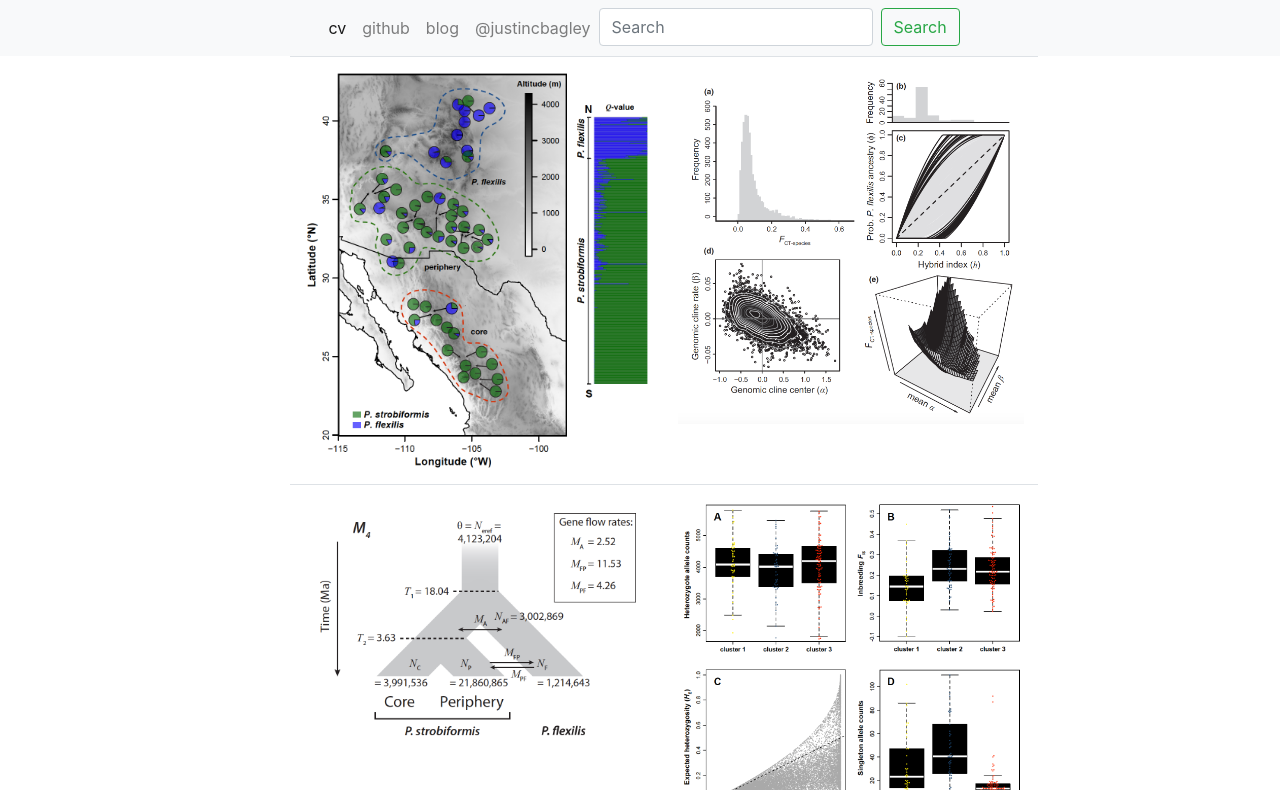
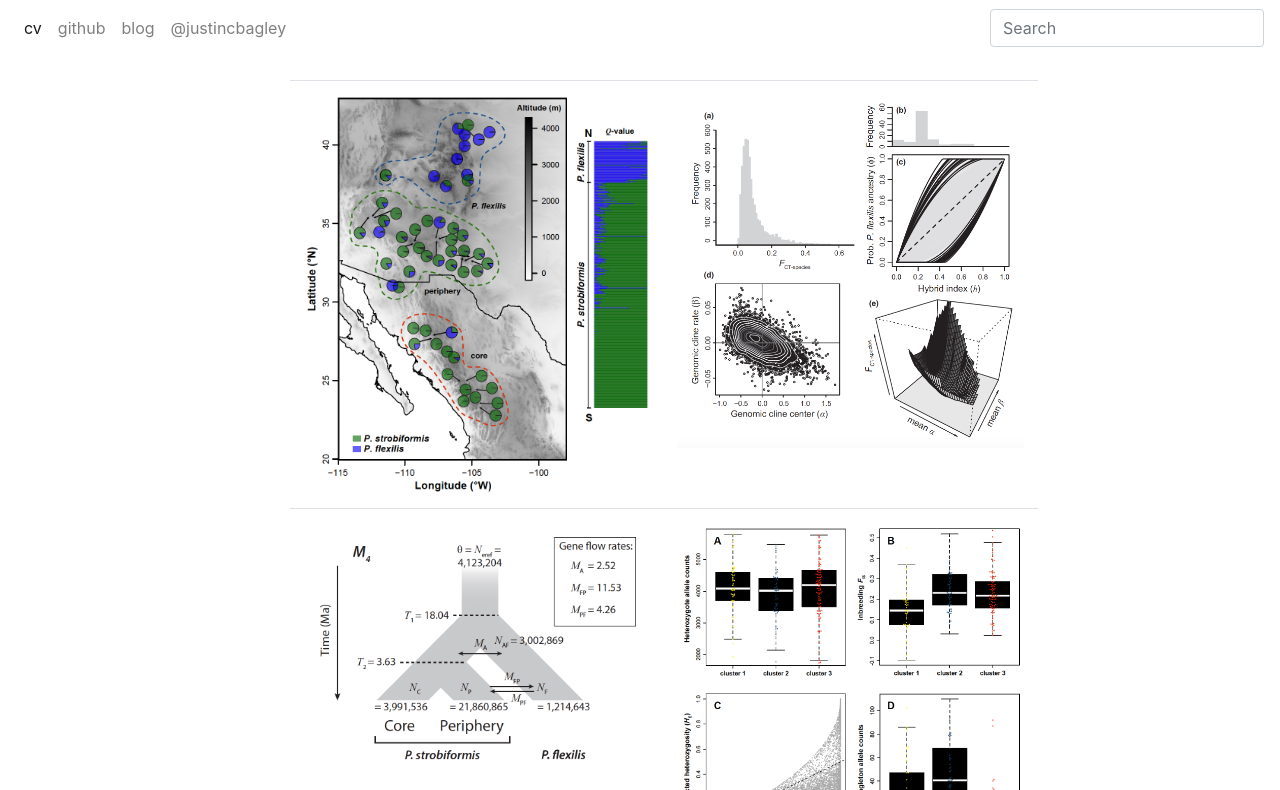
Before and after one commit to justincbagley/bootstrap4-portfolio-site, a website: page index.html in a window 1280 px wide. Shown: the part 56-846 px from the top of the page. Drawn offline with Linux system fonts and the light colour scheme.

Commit message:
Update index.html

```diff
--- a/index.html
+++ b/index.html
@@ -60,15 +60,21 @@
       </div>
     </nav>
 
-<nav class="navbar navbar-expand-sm navbar-light bg-light" data-toggle="affix">
-    <div class="mx-auto d-sm-flex d-block flex-sm-nowrap">
-<!--        <a class="navbar-brand" href="#"></a>
-        <button class="navbar-toggler" type="button" data-toggle="collapse" data-target="#navbarsExample11" aria-expanded="false" aria-label="Toggle navigation">
-            <span class="navbar-toggler-icon"></span>
-        </button>
+<!--Collapsible SUB Navbar-->
+<nav class="navbar navbar-expand-lg navbar-light blue-grey lighten-5 mb-4">
+
+    <!-- Navbar brand
+    <a class="navbar-brand" href="#"></a>
 	-->
-	<div class="collapse navbar-collapse text-center" id="navbarsExample11">
-            <ul class="navbar-nav">
+    <!-- Collapse button -->
+    <button class="navbar-toggler" type="button" data-toggle="collapse" data-target="#navbarSupportedContent" aria-controls="navbarSupportedContent"
+        aria-expanded="false" aria-label="Toggle navigation"><span class="navbar-toggler-icon"></span></button>
+
+    <!-- Collapsible content -->
+    <div class="collapse navbar-collapse" id="navbarSupportedContent">
+
+        <!-- Links -->
+        <ul class="navbar-nav mr-auto">
             <li class="nav-item active">
 				<a class="nav-link" href="pdf/Bagley_CV_May152018.pdf">cv</a>
             </li>
@@ -81,16 +87,29 @@
             <li class="nav-item">
 				<a class="nav-link" href="https://twitter.com/justincbagley">@justincbagley</a>
             </li>
-		<li class="nav-item">
+
+            <!-- Dropdown
+            <li class="nav-item dropdown">
+                <a class="nav-link dropdown-toggle" id="navbarDropdownMenuLink" data-toggle="dropdown" aria-haspopup="true" aria-expanded="false">Dropdown</a>
+                <div class="dropdown-menu dropdown-primary" aria-labelledby="navbarDropdownMenuLink">
+                    <a class="dropdown-item" href="#">Action</a>
+                    <a class="dropdown-item" href="#">Another action</a>
+                    <a class="dropdown-item" href="#">Something else here</a>
+                </div>
+            </li>
+			-->
+        </ul>
+        <!-- Links -->
+
+        <!-- Search form -->
         <form class="form-inline">
-    <input class="form-control mr-sm-2" type="search" placeholder="Search" aria-label="Search">
-    <button class="btn btn-outline-success my-2 my-sm-0" type="submit">Search</button>
+            <input class="form-control" type="text" placeholder="Search" aria-label="Search">
         </form>
-		</li>
-            </ul>
     </div>
-    </div>
+    <!-- Collapsible content -->
+
 </nav>
+<!--/.Collapsible SUB Navbar-->
 
 <!-- Page Content -->
     <div class="container-narrow">
```
Lines whose indentation alone changed are shown as unchanged.
